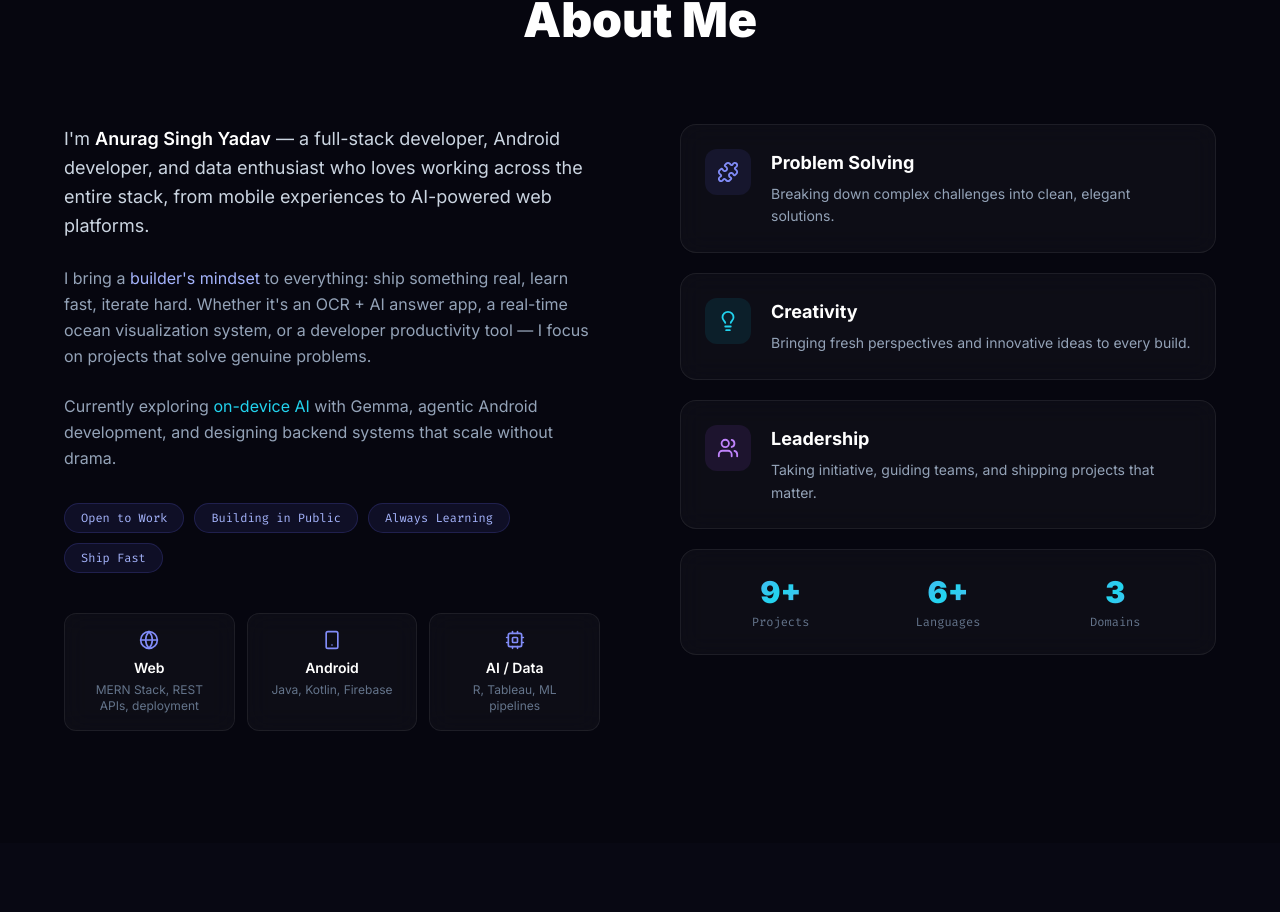
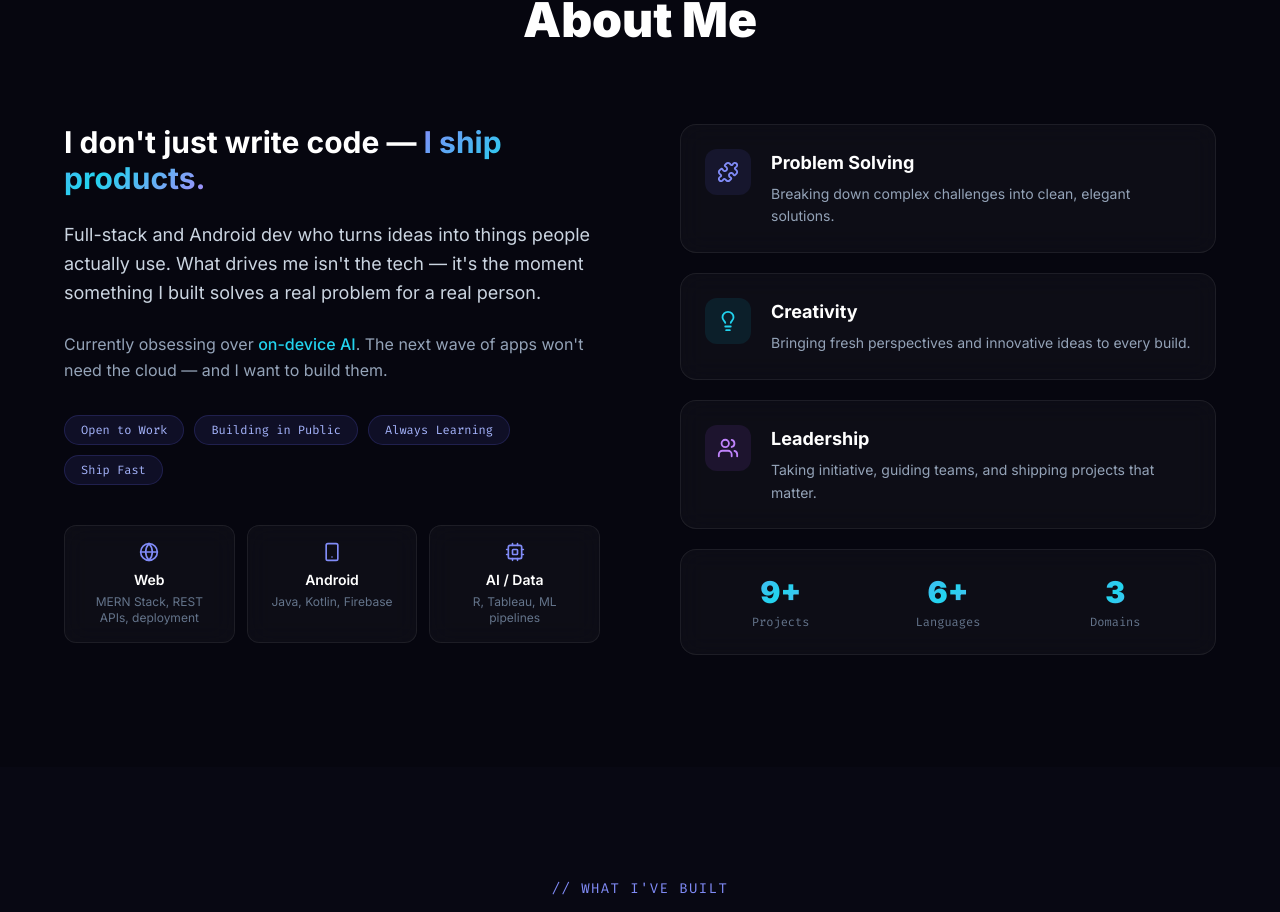
Before and after one commit to anuragyadav7905/Portfolio, a React (Vite) app: page / in a window 1280 px wide. Shown: the part 1037-1949 px from the top of the page. Built offline with nearby package versions, Linux system fonts and the light colour scheme; the HTML template or start-up script is replaced by a standard one.

Commit message:
Rewrite About bio: punchy, confident, under 80 words

```diff
--- a/src/components/About.jsx
+++ b/src/components/About.jsx
@@ -71,14 +71,17 @@ export default function About() {
             transition={{ duration: 0.6 }}
             className="space-y-6"
           >
-            <p className="text-lg text-slate-300 leading-relaxed">
-              I'm <span className="text-white font-semibold">Anurag Singh Yadav</span> — a full-stack developer, Android developer, and data enthusiast who loves working across the entire stack, from mobile experiences to AI-powered web platforms.
+            <p className="text-2xl md:text-3xl font-bold text-white leading-snug">
+              I don't just write code —{' '}
+              <span className="gradient-text">I ship products.</span>
+            </p>
+            <p className="text-slate-300 text-lg leading-relaxed">
+              Full-stack and Android dev who turns ideas into things people actually use. What drives me isn't the tech — it's the moment something I built solves a real problem for a real person.
             </p>
             <p className="text-slate-400 leading-relaxed">
-              I bring a <span className="text-indigo-300">builder's mindset</span> to everything: ship something real, learn fast, iterate hard. Whether it's an OCR + AI answer app, a real-time ocean visualization system, or a developer productivity tool — I focus on projects that solve genuine problems.
-            </p>
-            <p className="text-slate-400 leading-relaxed">
-              Currently exploring <span className="text-cyan-400">on-device AI</span> with Gemma, agentic Android development, and designing backend systems that scale without drama.
+              Currently obsessing over{' '}
+              <span className="text-cyan-400 font-medium">on-device AI</span>.
+              {' '}The next wave of apps won't need the cloud — and I want to build them.
             </p>
 
             {/* Tags */}
```
